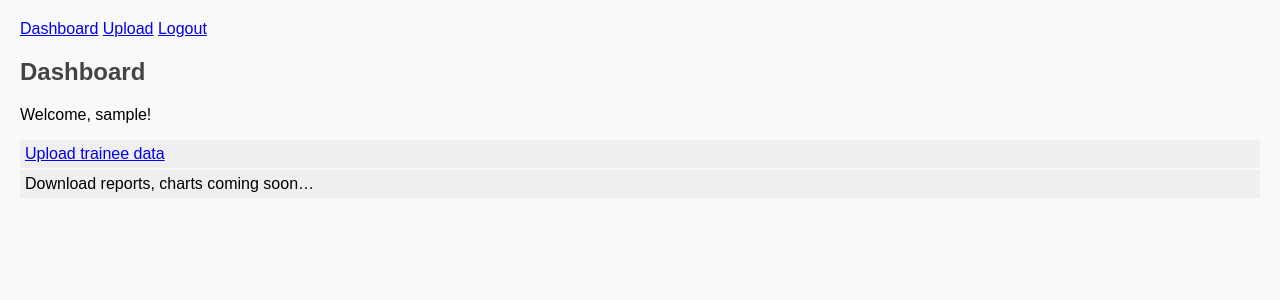
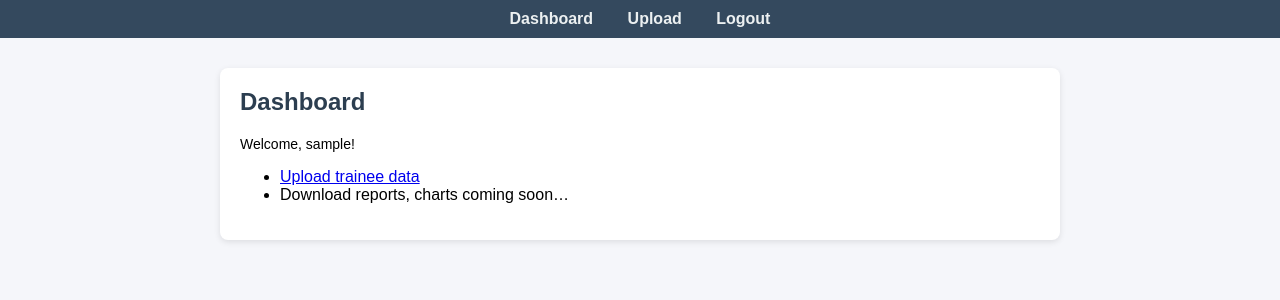
Before and after one commit to anilram4-cyber/iti-gondia-portal, a Flask app: page / in a window 1280 px wide. Shown: the top 300 px of the page. Run offline with Flask 3, Linux system fonts and the light colour scheme; the visitor is signed in with stand-in values (Sample User, id 1).

Commit message:
Update style.css

```diff
--- a/static/style.css
+++ b/static/style.css
@@ -1,39 +1,74 @@
+/* Basic styling for ITI Gondia Portal */
+
 body {
-    font-family: Arial, sans-serif;
-    background: #f9f9f9;
-    margin: 0;
-    padding: 20px;
+  font-family: Arial, sans-serif;
+  background: #f5f6fa;
+  margin: 0;
+  padding: 0;
 }
-h1 {
-    color: #333;
+
+header {
+  background: #2c3e50;
+  color: #fff;
+  padding: 15px;
+  text-align: center;
 }
+
+nav {
+  background: #34495e;
+  padding: 10px;
+  text-align: center;
+}
+
+nav a {
+  color: #ecf0f1;
+  text-decoration: none;
+  margin: 0 15px;
+  font-weight: bold;
+}
+
+nav a:hover {
+  text-decoration: underline;
+}
+
+.container {
+  max-width: 800px;
+  background: #fff;
+  margin: 30px auto;
+  padding: 20px;
+  border-radius: 8px;
+  box-shadow: 0 2px 6px rgba(0,0,0,0.1);
+}
+
 h2 {
-    color: #444;
+  color: #2c3e50;
+  margin-top: 0;
 }
-form {
-    background: #fff;
-    padding: 15px;
-    border: 1px solid #ddd;
-    width: 300px;
+
+input[type="text"],
+input[type="password"],
+input[type="file"] {
+  width: 100%;
+  padding: 10px;
+  margin-top: 5px;
+  border: 1px solid #ccc;
+  border-radius: 4px;
 }
-input[type=text], input[type=password], input[type=file] {
-    width: 100%;
-    padding: 6px;
-    margin: 5px 0;
+
+button {
+  background: #27ae60;
+  color: white;
+  padding: 10px 15px;
+  border: none;
+  border-radius: 4px;
+  cursor: pointer;
+  margin-top: 10px;
 }
-input[type=submit] {
-    background: #007bff;
-    color: white;
-    border: none;
-    padding: 8px 12px;
-    cursor: pointer;
+
+button:hover {
+  background: #2ecc71;
 }
-ul {
-    list-style: none;
-    padding: 0;
+
+p, label {
+  font-size: 14px;
 }
-ul li {
-    background: #efefef;
-    padding: 5px;
-    margin-bottom: 2px;
-}
```
